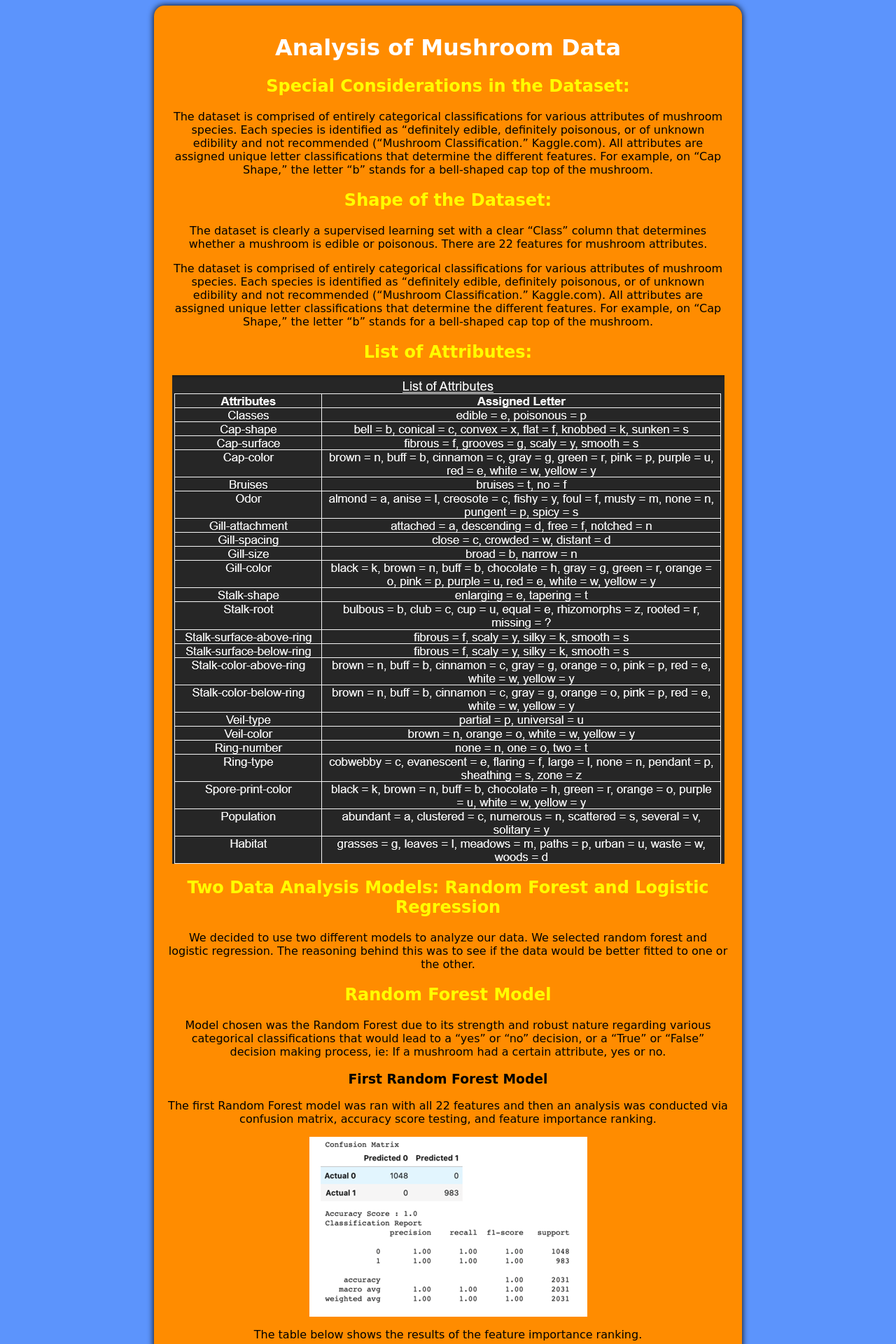
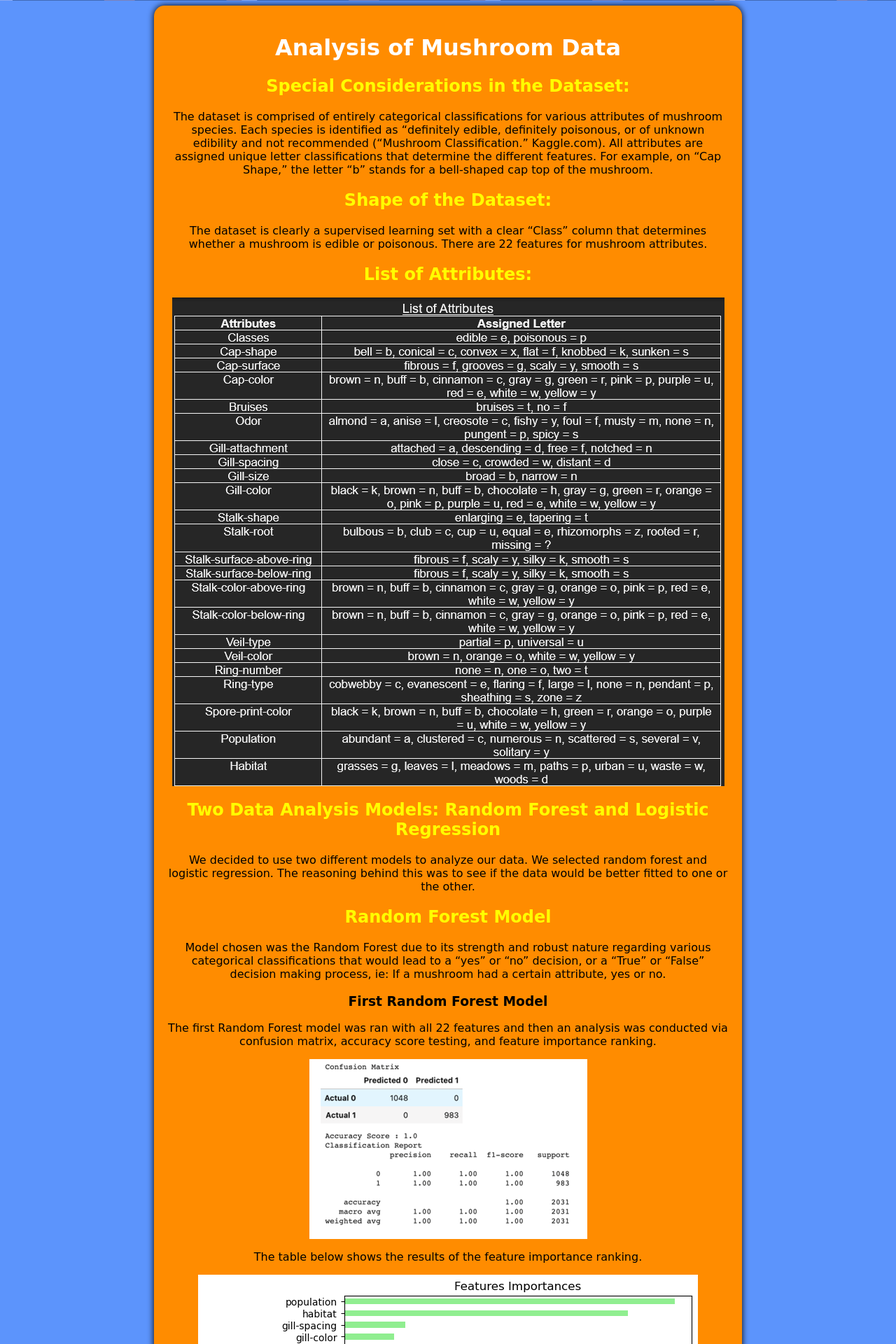
Before and after one commit to Nomadic-Shedevil/Project_4_Group_1, a Flask app: template Project_4_Website/Static/Templates/analysis.html in a window 1280 px wide. Shown: the top 1920 px of the page at 70% size. Run offline with Flask 3, Linux system fonts and the light colour scheme; the template is opened without the code that fills it, so the values that code supplies are empty; parts of the project's set-up code (start-up, migrations or seed data) failed here and were passed over.

Commit message:
bug fixes

```diff
--- a/Project_4_Website/Static/Templates/analysis.html
+++ b/Project_4_Website/Static/Templates/analysis.html
@@ -2,7 +2,7 @@
 <meta charset="UTF-8">
 <meta name="viewport" content="width=device-width, initial-scale=1.0">
 <title>Analysis of Mushroom Data</title>
-<link rel="stylesheet" href="../static/css/intro.css">
+<link rel="stylesheet" href="../../Static/css/intro.css">
 </head>
 
 <body>
@@ -19,11 +19,6 @@
                 <h2>Shape of the Dataset:</h2>
                 <p>The dataset is clearly a supervised learning set with a clear “Class” column that determines whether
                     a mushroom is edible or poisonous. There are 22 features for mushroom attributes.</p>
-                <p>The dataset is comprised of entirely categorical classifications for various attributes of mushroom
-                    species. Each species is identified as “definitely edible, definitely poisonous, or of unknown
-                    edibility and not recommended (“Mushroom Classification.” Kaggle.com). All attributes are assigned
-                    unique letter classifications that determine the different features. For example, on “Cap Shape,”
-                    the letter “b” stands for a bell-shaped cap top of the mushroom.</p>
             </section>
             <section id="list-of-attributes">
                 <h2>List of Attributes:</h2>
--- a/Project_4_Website/Static/Templates/conclusion_page.html
+++ b/Project_4_Website/Static/Templates/conclusion_page.html
@@ -2,7 +2,7 @@
 <meta charset="UTF-8">
 <meta name="viewport" content="width=device-width, initial-scale=1.0">
 <title>Conclusion</title>
-<link rel="stylesheet" href="../../static/css/intro.css">
+<link rel="stylesheet" href="../../Static/css/intro.css">
 <style>
     .result-container {
         max-width: 800px;
--- a/Project_4_Website/Static/Templates/index.html
+++ b/Project_4_Website/Static/Templates/index.html
@@ -5,6 +5,7 @@
     <meta charset="UTF-8">
     <meta name="viewport" content="width=device-width, initial-scale=1.0">
     <title>Mushroom Edibility Prediction</title>
+    <link rel="stylesheet" href="../../Static/css/intro.css">
     <style>
         body {
             font-family: 'Press Start 2P', cursive;
@@ -200,7 +201,6 @@
     {{prediction}}
 <hr>
 <hr>
-    <p><a href="intro.html">Back to Project Introduction</a></p>
 
 </body>
 
--- a/Project_4_Website/Static/Templates/results.html
+++ b/Project_4_Website/Static/Templates/results.html
@@ -5,6 +5,7 @@
     <meta charset="UTF-8">
     <meta name="viewport" content="width=device-width, initial-scale=1.0">
     <title>Mushroom Edibility Result</title>
+    <link rel="stylesheet" href="../../Static/css/intro.css">
     <style>
         body {
             font-family: 'Press Start 2P', cursive;
--- a/Project_4_Website/Static/css/intro.css
+++ b/Project_4_Website/Static/css/intro.css
@@ -1,10 +1,6 @@
 body {
     font-family: 'Press Start 2P', cursive;
-<<<<<<< HEAD
     background-image: url('../../Figures/super_mario_wallpaper.jpeg');
-=======
-    background-image: url('../static/images/Super Mario Wallpaper.png');
->>>>>>> 66a8585ed6e63185b29ac89801e3e06795c433c8
     background-size: cover;
     background-position: center;
     background-color: #5c94fc;
```
